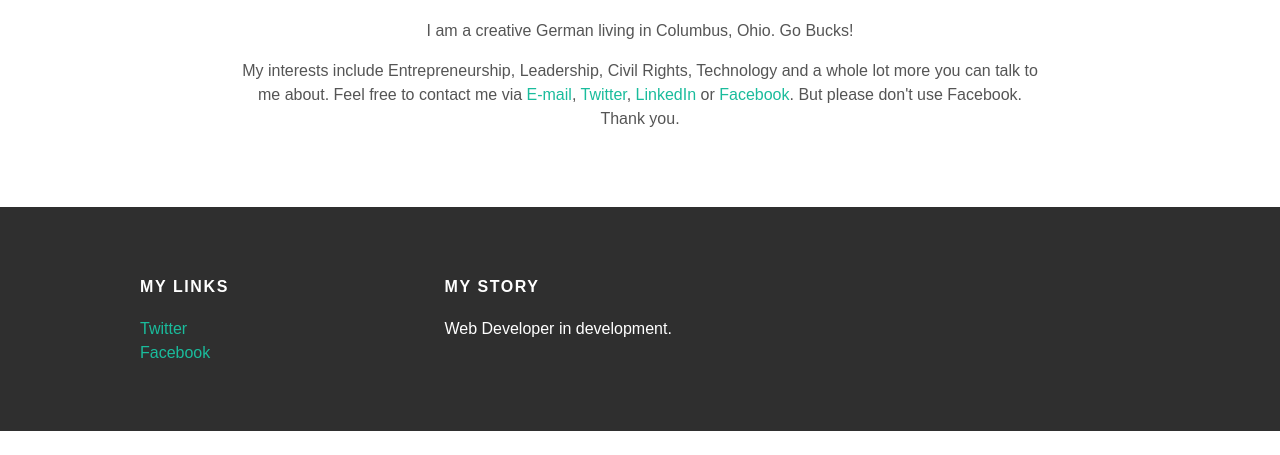
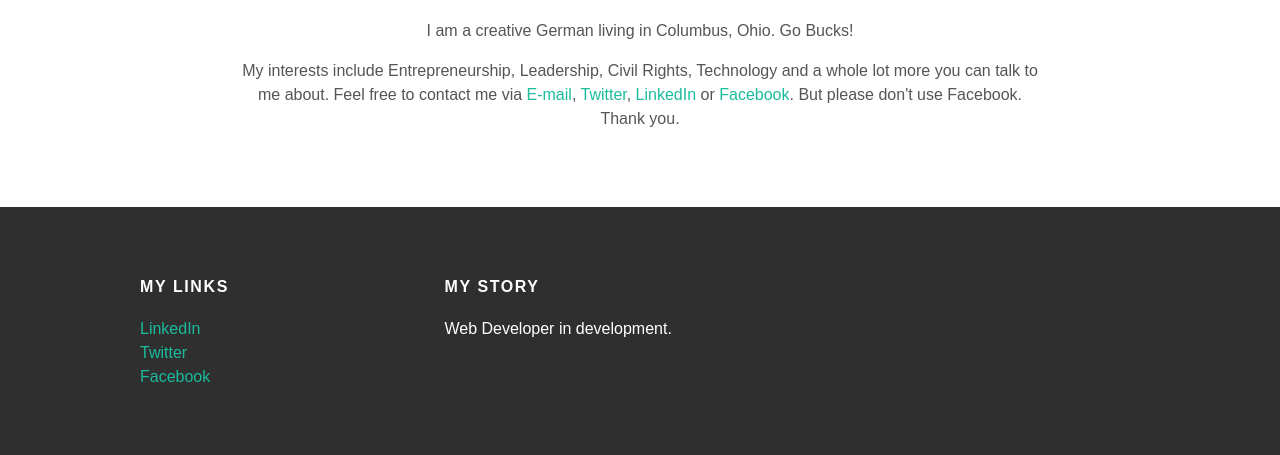
Before and after one commit to LarsenJMarquardt/LarsenJMarquardt.github.io, a plain HTML site: page about.html in a window 1280 px wide. Shown: the part 783-1238 px from the top of the page. Before the commit the page ends 1214 px from the top, so only its background shows below. Drawn offline with Linux system fonts and the light colour scheme.

Commit message:
Update about.html

```diff
--- a/about.html
+++ b/about.html
@@ -42,6 +42,8 @@
         <div class="column">
           <h4>My Links</h4>
           <p>
+            <a href="https://www.linkedin.com/in/larsen-marquardt/" target="_blank">LinkedIn</a>
+            <br>
             <a href="https://twitter.com/LarsenMarquardt" target="_blank">Twitter</a>
             <br>
             <a href="https://facebook.com/Larsen.Marquardt" target="_blank">Facebook</a>
```
